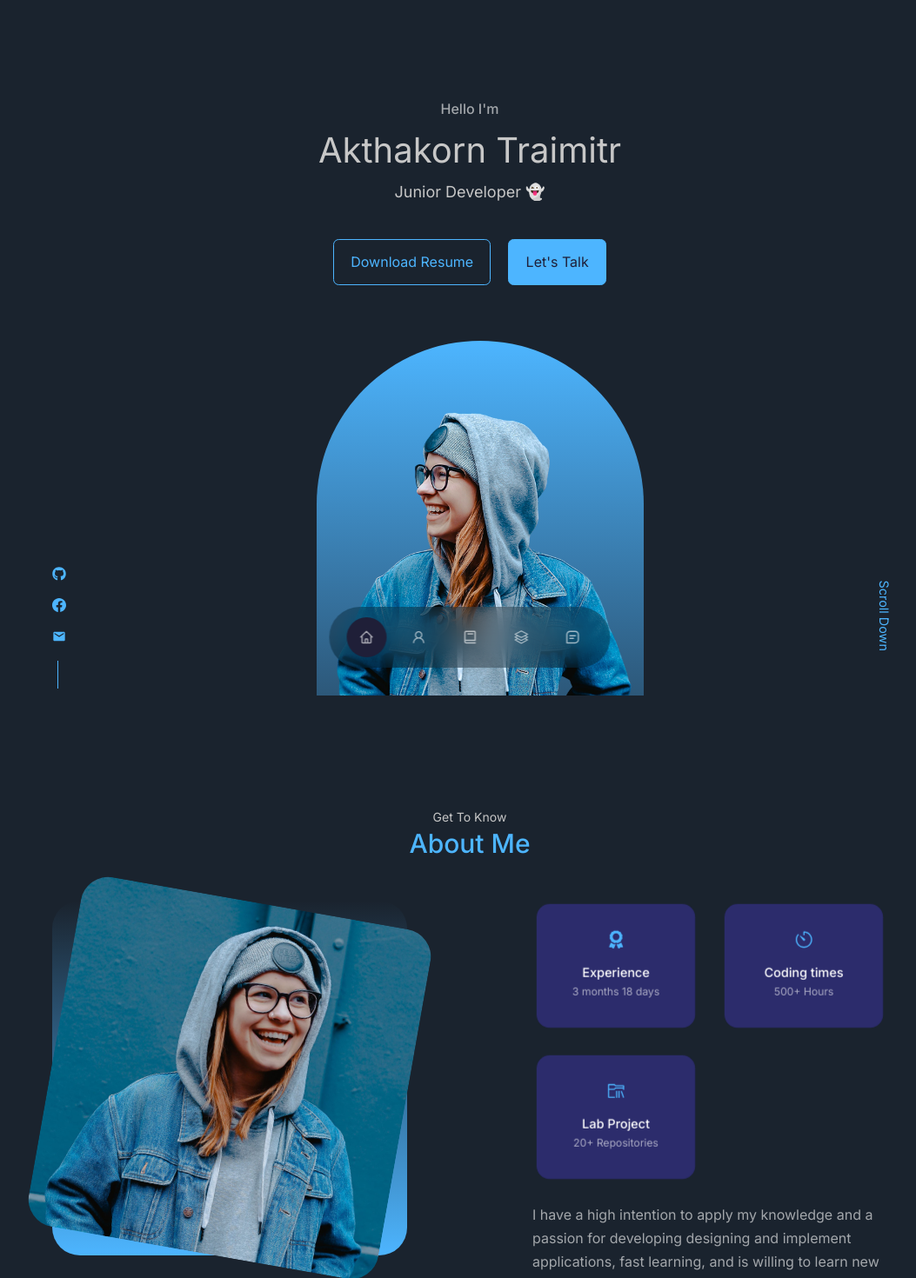
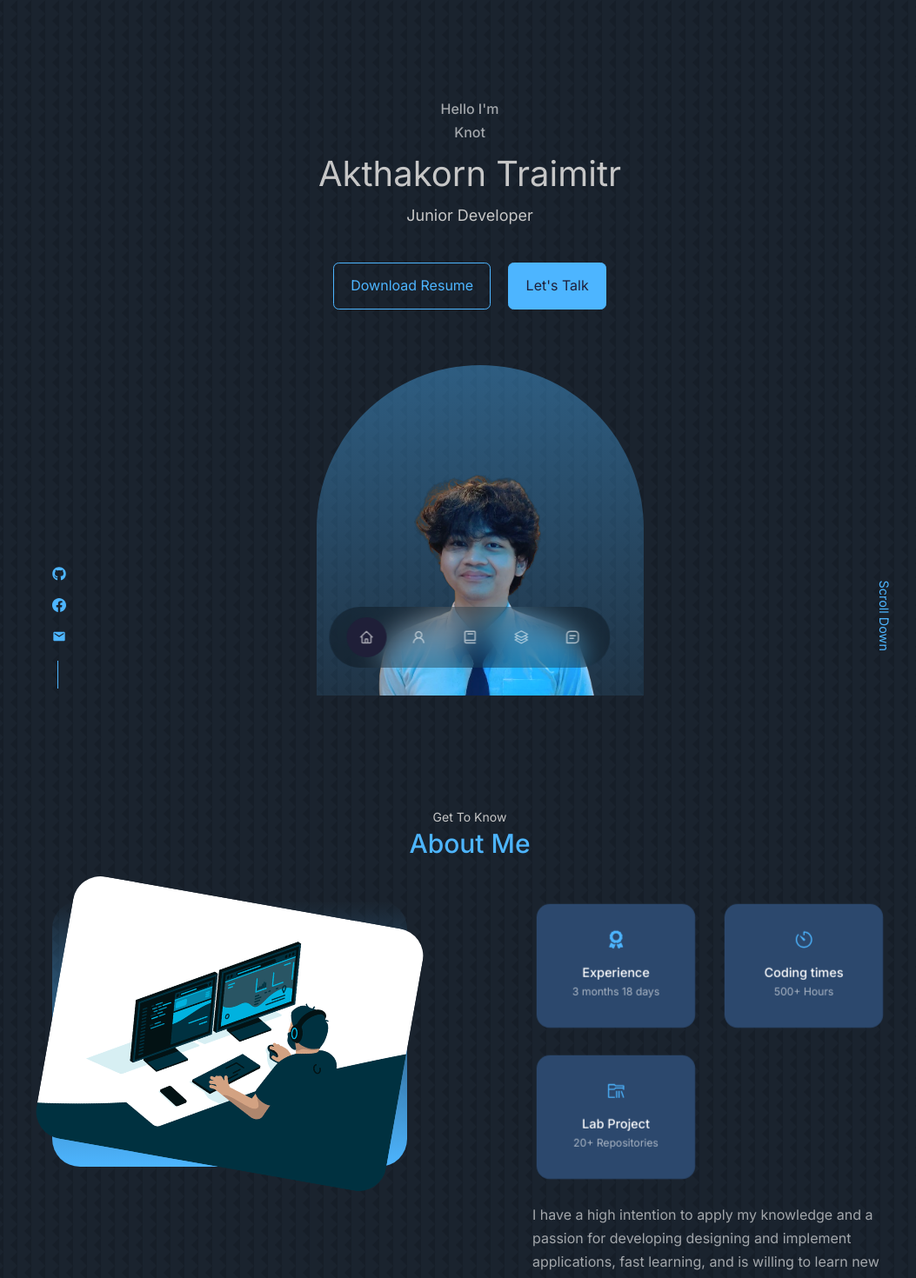
Before and after one commit to Notties/Next13-Portfolio, a Next.js app: page / in a window 1280 px wide. Shown: the top 1470 px of the page at 87% size, without its empty margins (100-1153 px from the left). Built offline with nearby package versions, Linux system fonts and the light colour scheme.

Commit message:
update img

```diff
--- a/app/components/about/About.tsx
+++ b/app/components/about/About.tsx
@@ -12,7 +12,7 @@ import { TypingText } from "../CustomTexts";
 const About = () => {
   return (
     <>
-      <section id="about">
+      <section id="about" className="h-[100vh]">
         <motion.div
           variants={staggerContainer}
           initial="hidden"
@@ -40,7 +40,7 @@ const About = () => {
             viewport={{ once: false, amount: 0.25 }}
           >
             <div
-              className="w-[100%] aspect-square rounded-[2rem] bg-gradient-to-t from-primary
+              className="w-[100%] rounded-[2rem] bg-gradient-to-t from-primary
             grid place-items-center
             max-[1024px]:w-[50%]
             max-[1024px]:mx-auto
@@ -59,7 +59,7 @@ const About = () => {
             "
               >
                 <Image
-                  src="/assets/me-about.jpg"
+                  src="/code.gif"
                   alt="about me"
                   width={1000}
                   height={1000}
--- a/app/components/experience/Experience.tsx
+++ b/app/components/experience/Experience.tsx
@@ -15,12 +15,12 @@ import { TypingText } from "../CustomTexts";
 const Experience = () => {
   return (
     <>
-      <section id="experience">
+      <section id="experience" className="h-[100vh]">
         <motion.div
           variants={staggerContainer}
           initial="hidden"
           whileInView="show"
-          viewport={{ once: false, amount: 0.25 }}
+          viewport={{ once: true, amount: 0.25 }}
           className="text-center"
         >
           <TypingText title="What Skills I Have" textStyles="text-center" />
@@ -50,7 +50,7 @@ const Experience = () => {
               variants={staggerContainer}
               initial="hidden"
               whileInView="show"
-              viewport={{ once: false, amount: 0.25 }}
+              viewport={{ once: true, amount: 0.25 }}
               className="text-center mb-[2rem] text-xl"
             >
               <TypingText
@@ -68,7 +68,7 @@ const Experience = () => {
                   variants={fadeIn("up", "tween", 0.3, 1)}
                   initial="hidden"
                   whileInView="show"
-                  viewport={{ once: false, amount: 0.25 }}
+                  viewport={{ once: true, amount: 0.25 }}
                 >
                   <article
                     className="flex gap-[1rem]
@@ -89,7 +89,7 @@ const Experience = () => {
                   variants={fadeIn("up", "tween", 0.4, 1)}
                   initial="hidden"
                   whileInView="show"
-                  viewport={{ once: false, amount: 0.25 }}
+                  viewport={{ once: true, amount: 0.25 }}
                 >
                   <article
                     className="flex gap-[1rem]
@@ -110,7 +110,7 @@ const Experience = () => {
                   variants={fadeIn("up", "tween", 0.5, 1)}
                   initial="hidden"
                   whileInView="show"
-                  viewport={{ once: false, amount: 0.25 }}
+                  viewport={{ once: true, amount: 0.25 }}
                 >
                   <article
                     className="flex gap-[1rem]
@@ -131,7 +131,7 @@ const Experience = () => {
                   variants={fadeIn("up", "tween", 0.6, 1)}
                   initial="hidden"
                   whileInView="show"
-                  viewport={{ once: false, amount: 0.25 }}
+                  viewport={{ once: true, amount: 0.25 }}
                 >
                   <article
                     className="flex gap-[1rem]
@@ -152,7 +152,7 @@ const Experience = () => {
                   variants={fadeIn("up", "tween", 0.7, 1)}
                   initial="hidden"
                   whileInView="show"
-                  viewport={{ once: false, amount: 0.25 }}
+                  viewport={{ once: true, amount: 0.25 }}
                 >
                   <article
                     className="flex gap-[1rem]
@@ -173,7 +173,7 @@ const Experience = () => {
                   variants={fadeIn("up", "tween", 0.8, 1)}
                   initial="hidden"
                   whileInView="show"
-                  viewport={{ once: false, amount: 0.25 }}
+                  viewport={{ once: true, amount: 0.25 }}
                 >
                   <article
                     className="flex gap-[1rem]
@@ -211,7 +211,7 @@ const Experience = () => {
               variants={staggerContainer}
               initial="hidden"
               whileInView="show"
-              viewport={{ once: false, amount: 0.25 }}
+              viewport={{ once: true, amount: 0.25 }}
               className="text-center mb-[2rem] text-xl"
             >
               <TypingText
@@ -228,7 +228,7 @@ const Experience = () => {
                 variants={fadeIn("up", "tween", 0.3, 1)}
                 initial="hidden"
                 whileInView="show"
-                viewport={{ once: false, amount: 0.25 }}
+                viewport={{ once: true, amount: 0.25 }}
               >
                 <article
                   className="flex gap-[1rem]
@@ -249,7 +249,7 @@ const Experience = () => {
                 variants={fadeIn("up", "tween", 0.4, 1)}
                 initial="hidden"
                 whileInView="show"
-                viewport={{ once: false, amount: 0.25 }}
+                viewport={{ once: true, amount: 0.25 }}
               >
                 <article
                   className="flex gap-[1rem]
@@ -270,7 +270,7 @@ const Experience = () => {
                 variants={fadeIn("up", "tween", 0.5, 1)}
                 initial="hidden"
                 whileInView="show"
-                viewport={{ once: false, amount: 0.25 }}
+                viewport={{ once: true, amount: 0.25 }}
               >
                 <article
                   className="flex gap-[1rem]
@@ -291,7 +291,7 @@ const Experience = () => {
                 variants={fadeIn("up", "tween", 0.6, 1)}
                 initial="hidden"
                 whileInView="show"
-                viewport={{ once: false, amount: 0.25 }}
+                viewport={{ once: true, amount: 0.25 }}
               >
                 <article
                   className="flex gap-[1rem]
@@ -312,7 +312,7 @@ const Experience = () => {
                 variants={fadeIn("up", "tween", 0.7, 1)}
                 initial="hidden"
                 whileInView="show"
-                viewport={{ once: false, amount: 0.25 }}
+                viewport={{ once: true, amount: 0.25 }}
               >
                 <article
                   className="flex gap-[1rem]
@@ -339,7 +339,7 @@ const Experience = () => {
                 variants={fadeIn("up", "tween", 0.8, 1)}
                 initial="hidden"
                 whileInView="show"
-                viewport={{ once: false, amount: 0.25 }}
+                viewport={{ once: true, amount: 0.25 }}
               >
                 <article
                   className="flex gap-[1rem]
--- a/app/components/header/Header.tsx
+++ b/app/components/header/Header.tsx
@@ -27,13 +27,14 @@ const Header = () => {
           viewport={{ once: false, amount: 0.25 }}
         >
           <h5 className="text-light">Hello I'm</h5>
+          <h2 className="text-light">Knot</h2>
           {/* <h1>Akthakorn Traimitr</h1> */}
           <TypingText
             title="Akthakorn Traimitr"
             textStyles="text-center text-[2.5rem]"
           />
           <TypingText
-            title="Junior Developer 👻"
+            title="Junior Developer"
             textStyles="text-center text-lg"
           />
           <CTA />
@@ -41,13 +42,13 @@ const Header = () => {
           <motion.div variants={fadeIn("up", "tween", 0.3, 1)}>
             <div
               className="
-                bg-gradient-to-b from-primary absolute
+                bg-gradient-to-b from-primary-variant absolute
                 left-[calc(50%_-_11rem)] mt-16 rounded-t-[12rem]
                 overflow-hidden px-3 pt-20
               "
             >
               <Image
-                src="/assets/me.png"
+                src="/me.png"
                 alt="me"
                 width={352}
                 height={480}
--- a/app/globals.css
+++ b/app/globals.css
@@ -20,6 +20,7 @@
     --color-primary-variant: rgba(77, 181, 255, 0.4);
     --color-white: #fff;
     --color-light: rgba(255, 255, 255, 0.6);
+    --color-back: #1A232E;
 
     --transition: all 400ms ease;
 
@@ -37,10 +38,10 @@ html {
 }
 
 body {
-    /* background: var(--color-bg); */
+    background: var(--color-back);
     color: var(--color-white);
     line-height: 1.7;
-    /* background-image: url(/assets/bg-texture.png); */
+    background-image: url(/assets/bg-texture.png);
 }
 
 /* =============== General Styles =============== */
--- a/app/page.tsx
+++ b/app/page.tsx
@@ -9,7 +9,7 @@ import Portfolio from "./components/portfolio/Portfolio";
 export default function Home() {
   return (
     <>
-      <div className="bg-primary-black overflow-hidden">
+      <div className="overflow-hidden">
         <div className="relative">
           <Header />
         </div>
--- a/tailwind.config.js
+++ b/tailwind.config.js
@@ -15,7 +15,7 @@ module.exports = {
     },
     colors: {
       'bg': '#1f1f38',
-      'bg-variant': '#2c2c6c',
+      'bg-variant': '#2c486d',
       'primary': '#4db5ff',
       'primary-variant': 'rgba(77, 181, 255, 0.4)',
       'white': '#fff',
```
Also changed, not shown: public/code.gif (added), public/me.png (added).
